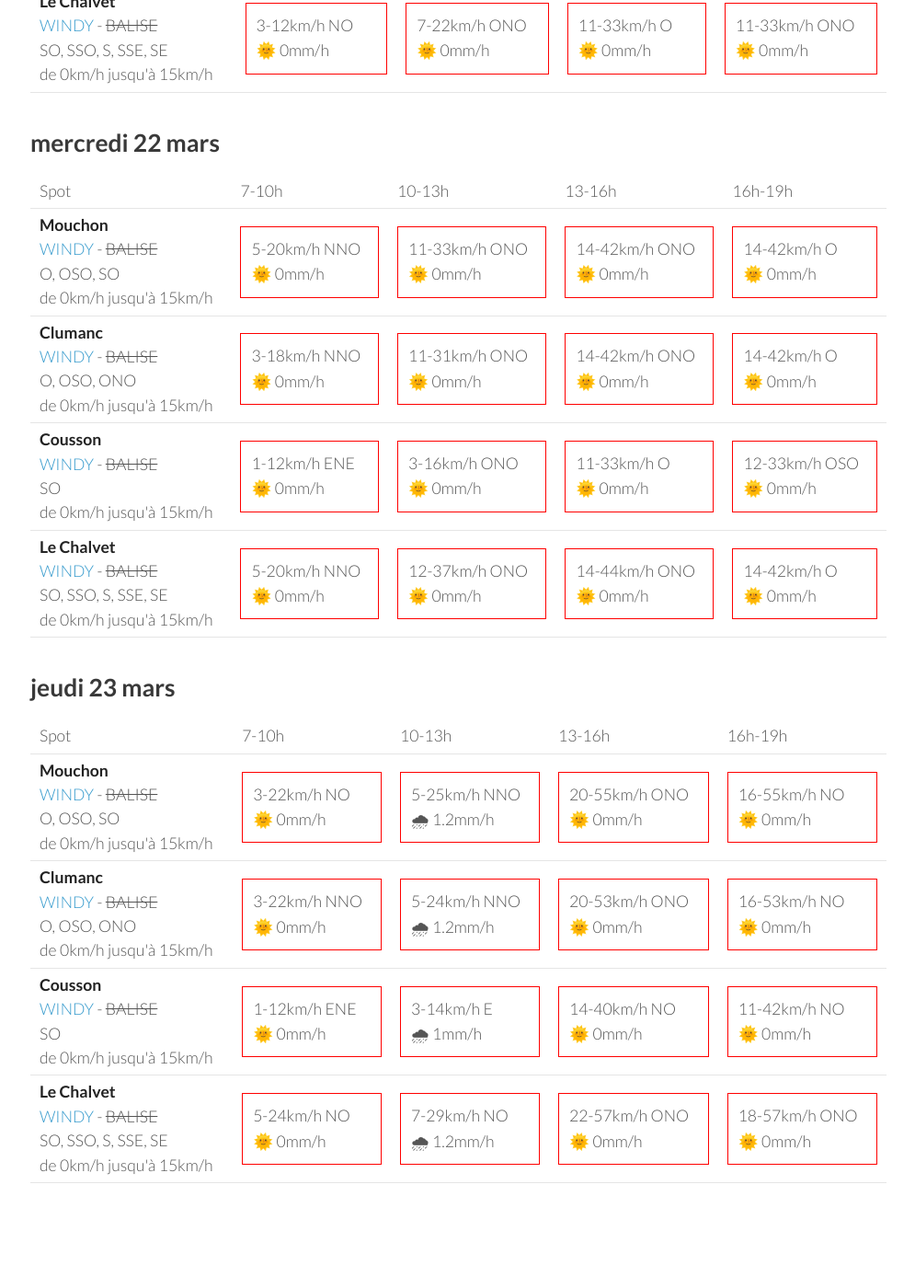
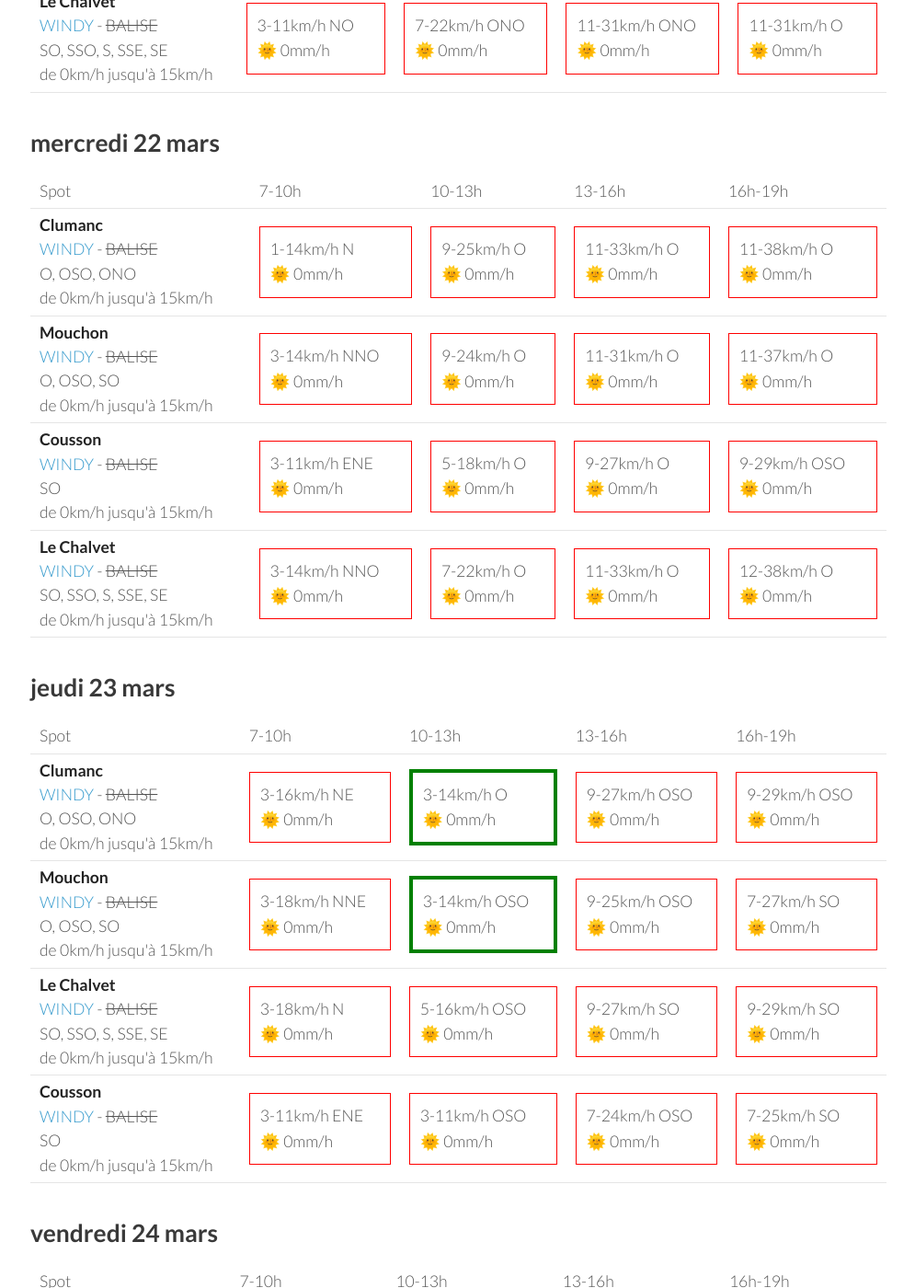
Before and after one commit to parapente-dans-le-nord/parapente-dans-le-nord.github.io, a Jekyll site: the page built from serre_poncon.markdown, in a window 1280 px wide and 1400 px high, scrolled down 1918 px. Shown: the whole window at 92% size, without its empty margins (25-1020 px from the left). Built offline with Jekyll 4.4.1, drawn with Linux system fonts in a browser that asks for light colours; some of the changed text lies outside the part shown.

Commit message:
update index.markdown

```diff
--- a/serre_poncon.markdown
+++ b/serre_poncon.markdown
@@ -7,7 +7,7 @@ title:  "Tous les spots"
 {: .links}
 
 # Prevision Windy, modèle Arome
-page mise à jour le dimanche 19 mars 06:31
+page mise à jour le dimanche 19 mars 10:31
 
 ## dimanche 19 mars
 
@@ -134,42 +134,42 @@ page mise à jour le dimanche 19 mars 06:31
       <td>16h-19h</td>
     </tr>
 <tr>
-        <td><strong>Mouchon</strong><br><a href="https://windy.com/43.992/6.424?43.878,6.425,10,m:eSuaglR">WINDY</a> - <span class="no-balise"> BALISE </span><br> <span class="vent-favorable">O, OSO, SO</span><br><span class="force-vent">de 0km/h jusqu'à 15km/h</span> </td>
+        <td><strong>Clumanc</strong><br><a href="https://windy.com/44.027/6.402?43.914,6.403,10,m:eSxaglP">WINDY</a> - <span class="no-balise"> BALISE </span><br> <span class="vent-favorable">O, OSO, ONO</span><br><span class="force-vent">de 0km/h jusqu'à 15km/h</span> </td>
 
-            <td><div class="not-flyable"><p>3-12km/h NO</p><p>🌞 0mm/h</p></div></td>
+            <td><div class="not-flyable"><p>1-11km/h NNE</p><p>🌞 0mm/h</p></div></td>
             <td><div class="not-flyable"><p>7-22km/h ONO</p><p>🌞 0mm/h</p></div></td>
             <td><div class="not-flyable"><p>11-31km/h O</p><p>🌞 0mm/h</p></div></td>
-            <td><div class="not-flyable"><p>11-33km/h O</p><p>🌞 0mm/h</p></div></td>
+            <td><div class="not-flyable"><p>11-31km/h O</p><p>🌞 0mm/h</p></div></td>
 
 
     </tr>
 <tr>
-        <td><strong>Clumanc</strong><br><a href="https://windy.com/44.027/6.402?43.914,6.403,10,m:eSxaglP">WINDY</a> - <span class="no-balise"> BALISE </span><br> <span class="vent-favorable">O, OSO, ONO</span><br><span class="force-vent">de 0km/h jusqu'à 15km/h</span> </td>
+        <td><strong>Mouchon</strong><br><a href="https://windy.com/43.992/6.424?43.878,6.425,10,m:eSuaglR">WINDY</a> - <span class="no-balise"> BALISE </span><br> <span class="vent-favorable">O, OSO, SO</span><br><span class="force-vent">de 0km/h jusqu'à 15km/h</span> </td>
 
-            <td><div class="not-flyable"><p>1-12km/h NNO</p><p>🌞 0mm/h</p></div></td>
-            <td><div class="not-flyable"><p>5-20km/h ONO</p><p>🌞 0mm/h</p></div></td>
-            <td><div class="not-flyable"><p>11-33km/h O</p><p>🌞 0mm/h</p></div></td>
-            <td><div class="not-flyable"><p>11-33km/h O</p><p>🌞 0mm/h</p></div></td>
+            <td><div class="not-flyable"><p>3-11km/h N</p><p>🌞 0mm/h</p></div></td>
+            <td><div class="not-flyable"><p>7-22km/h ONO</p><p>🌞 0mm/h</p></div></td>
+            <td><div class="not-flyable"><p>11-29km/h ONO</p><p>🌞 0mm/h</p></div></td>
+            <td><div class="not-flyable"><p>11-31km/h O</p><p>🌞 0mm/h</p></div></td>
 
 
     </tr>
 <tr>
         <td><strong>Cousson</strong><br><a href="https://windy.com/44.054/6.240?43.940,6.241,10,m:eSAaglz">WINDY</a> - <span class="no-balise"> BALISE </span><br> <span class="vent-favorable">SO</span><br><span class="force-vent">de 0km/h jusqu'à 15km/h</span> </td>
 
-            <td><div class="not-flyable"><p>3-14km/h ENE</p><p>🌞 0mm/h</p></div></td>
-            <td><div class="not-flyable"><p>1-14km/h O</p><p>🌞 0mm/h</p></div></td>
+            <td><div class="not-flyable"><p>3-12km/h ENE</p><p>🌞 0mm/h</p></div></td>
+            <td><div class="not-flyable"><p>3-14km/h ONO</p><p>🌞 0mm/h</p></div></td>
+            <td><div class="not-flyable"><p>9-25km/h O</p><p>🌞 0mm/h</p></div></td>
             <td><div class="not-flyable"><p>9-27km/h OSO</p><p>🌞 0mm/h</p></div></td>
-            <td><div class="not-flyable"><p>7-27km/h OSO</p><p>🌞 0mm/h</p></div></td>
 
 
     </tr>
 <tr>
         <td><strong>Le Chalvet</strong><br><a href="https://windy.com/43.979/6.480?43.866,6.480,10,m:eSsaglX">WINDY</a> - <span class="no-balise"> BALISE </span><br> <span class="vent-favorable">SO, SSO, S, SSE, SE</span><br><span class="force-vent">de 0km/h jusqu'à 15km/h</span> </td>
 
-            <td><div class="not-flyable"><p>3-12km/h NO</p><p>🌞 0mm/h</p></div></td>
+            <td><div class="not-flyable"><p>3-11km/h NO</p><p>🌞 0mm/h</p></div></td>
             <td><div class="not-flyable"><p>7-22km/h ONO</p><p>🌞 0mm/h</p></div></td>
-            <td><div class="not-flyable"><p>11-33km/h O</p><p>🌞 0mm/h</p></div></td>
-            <td><div class="not-flyable"><p>11-33km/h ONO</p><p>🌞 0mm/h</p></div></td>
+            <td><div class="not-flyable"><p>11-31km/h ONO</p><p>🌞 0mm/h</p></div></td>
+            <td><div class="not-flyable"><p>11-31km/h O</p><p>🌞 0mm/h</p></div></td>
 
 
     </tr>
@@ -190,42 +190,42 @@ page mise à jour le dimanche 19 mars 06:31
       <td>16h-19h</td>
     </tr>
 <tr>
-        <td><strong>Mouchon</strong><br><a href="https://windy.com/43.992/6.424?43.878,6.425,10,m:eSuaglR">WINDY</a> - <span class="no-balise"> BALISE </span><br> <span class="vent-favorable">O, OSO, SO</span><br><span class="force-vent">de 0km/h jusqu'à 15km/h</span> </td>
+        <td><strong>Clumanc</strong><br><a href="https://windy.com/44.027/6.402?43.914,6.403,10,m:eSxaglP">WINDY</a> - <span class="no-balise"> BALISE </span><br> <span class="vent-favorable">O, OSO, ONO</span><br><span class="force-vent">de 0km/h jusqu'à 15km/h</span> </td>
 
-            <td><div class="not-flyable"><p>5-20km/h NNO</p><p>🌞 0mm/h</p></div></td>
-            <td><div class="not-flyable"><p>11-33km/h ONO</p><p>🌞 0mm/h</p></div></td>
-            <td><div class="not-flyable"><p>14-42km/h ONO</p><p>🌞 0mm/h</p></div></td>
-            <td><div class="not-flyable"><p>14-42km/h O</p><p>🌞 0mm/h</p></div></td>
+            <td><div class="not-flyable"><p>1-14km/h N</p><p>🌞 0mm/h</p></div></td>
+            <td><div class="not-flyable"><p>9-25km/h O</p><p>🌞 0mm/h</p></div></td>
+            <td><div class="not-flyable"><p>11-33km/h O</p><p>🌞 0mm/h</p></div></td>
+            <td><div class="not-flyable"><p>11-38km/h O</p><p>🌞 0mm/h</p></div></td>
 
 
     </tr>
 <tr>
-        <td><strong>Clumanc</strong><br><a href="https://windy.com/44.027/6.402?43.914,6.403,10,m:eSxaglP">WINDY</a> - <span class="no-balise"> BALISE </span><br> <span class="vent-favorable">O, OSO, ONO</span><br><span class="force-vent">de 0km/h jusqu'à 15km/h</span> </td>
+        <td><strong>Mouchon</strong><br><a href="https://windy.com/43.992/6.424?43.878,6.425,10,m:eSuaglR">WINDY</a> - <span class="no-balise"> BALISE </span><br> <span class="vent-favorable">O, OSO, SO</span><br><span class="force-vent">de 0km/h jusqu'à 15km/h</span> </td>
 
-            <td><div class="not-flyable"><p>3-18km/h NNO</p><p>🌞 0mm/h</p></div></td>
-            <td><div class="not-flyable"><p>11-31km/h ONO</p><p>🌞 0mm/h</p></div></td>
-            <td><div class="not-flyable"><p>14-42km/h ONO</p><p>🌞 0mm/h</p></div></td>
-            <td><div class="not-flyable"><p>14-42km/h O</p><p>🌞 0mm/h</p></div></td>
+            <td><div class="not-flyable"><p>3-14km/h NNO</p><p>🌞 0mm/h</p></div></td>
+            <td><div class="not-flyable"><p>9-24km/h O</p><p>🌞 0mm/h</p></div></td>
+            <td><div class="not-flyable"><p>11-31km/h O</p><p>🌞 0mm/h</p></div></td>
+            <td><div class="not-flyable"><p>11-37km/h O</p><p>🌞 0mm/h</p></div></td>
 
 
     </tr>
 <tr>
         <td><strong>Cousson</strong><br><a href="https://windy.com/44.054/6.240?43.940,6.241,10,m:eSAaglz">WINDY</a> - <span class="no-balise"> BALISE </span><br> <span class="vent-favorable">SO</span><br><span class="force-vent">de 0km/h jusqu'à 15km/h</span> </td>
 
-            <td><div class="not-flyable"><p>1-12km/h ENE</p><p>🌞 0mm/h</p></div></td>
-            <td><div class="not-flyable"><p>3-16km/h ONO</p><p>🌞 0mm/h</p></div></td>
-            <td><div class="not-flyable"><p>11-33km/h O</p><p>🌞 0mm/h</p></div></td>
-            <td><div class="not-flyable"><p>12-33km/h OSO</p><p>🌞 0mm/h</p></div></td>
+            <td><div class="not-flyable"><p>3-11km/h ENE</p><p>🌞 0mm/h</p></div></td>
+            <td><div class="not-flyable"><p>5-18km/h O</p><p>🌞 0mm/h</p></div></td>
+            <td><div class="not-flyable"><p>9-27km/h O</p><p>🌞 0mm/h</p></div></td>
+            <td><div class="not-flyable"><p>9-29km/h OSO</p><p>🌞 0mm/h</p></div></td>
 
 
     </tr>
 <tr>
         <td><strong>Le Chalvet</strong><br><a href="https://windy.com/43.979/6.480?43.866,6.480,10,m:eSsaglX">WINDY</a> - <span class="no-balise"> BALISE </span><br> <span class="vent-favorable">SO, SSO, S, SSE, SE</span><br><span class="force-vent">de 0km/h jusqu'à 15km/h</span> </td>
 
-            <td><div class="not-flyable"><p>5-20km/h NNO</p><p>🌞 0mm/h</p></div></td>
-            <td><div class="not-flyable"><p>12-37km/h ONO</p><p>🌞 0mm/h</p></div></td>
-            <td><div class="not-flyable"><p>14-44km/h ONO</p><p>🌞 0mm/h</p></div></td>
-            <td><div class="not-flyable"><p>14-42km/h O</p><p>🌞 0mm/h</p></div></td>
+            <td><div class="not-flyable"><p>3-14km/h NNO</p><p>🌞 0mm/h</p></div></td>
+            <td><div class="not-flyable"><p>7-22km/h O</p><p>🌞 0mm/h</p></div></td>
+            <td><div class="not-flyable"><p>11-33km/h O</p><p>🌞 0mm/h</p></div></td>
+            <td><div class="not-flyable"><p>12-38km/h O</p><p>🌞 0mm/h</p></div></td>
 
 
     </tr>
@@ -246,42 +246,42 @@ page mise à jour le dimanche 19 mars 06:31
       <td>16h-19h</td>
     </tr>
 <tr>
-        <td><strong>Mouchon</strong><br><a href="https://windy.com/43.992/6.424?43.878,6.425,10,m:eSuaglR">WINDY</a> - <span class="no-balise"> BALISE </span><br> <span class="vent-favorable">O, OSO, SO</span><br><span class="force-vent">de 0km/h jusqu'à 15km/h</span> </td>
+        <td><strong>Clumanc</strong><br><a href="https://windy.com/44.027/6.402?43.914,6.403,10,m:eSxaglP">WINDY</a> - <span class="no-balise"> BALISE </span><br> <span class="vent-favorable">O, OSO, ONO</span><br><span class="force-vent">de 0km/h jusqu'à 15km/h</span> </td>
 
-            <td><div class="not-flyable"><p>3-22km/h NO</p><p>🌞 0mm/h</p></div></td>
-            <td><div class="not-flyable"><p>5-25km/h NNO</p><p>🌧 1.2mm/h</p></div></td>
-            <td><div class="not-flyable"><p>20-55km/h ONO</p><p>🌞 0mm/h</p></div></td>
-            <td><div class="not-flyable"><p>16-55km/h NO</p><p>🌞 0mm/h</p></div></td>
+            <td><div class="not-flyable"><p>3-16km/h NE</p><p>🌞 0mm/h</p></div></td>
+            <td><div class="flyable"><p>3-14km/h O</p><p>🌞 0mm/h</p></div></td>
+            <td><div class="not-flyable"><p>9-27km/h OSO</p><p>🌞 0mm/h</p></div></td>
+            <td><div class="not-flyable"><p>9-29km/h OSO</p><p>🌞 0mm/h</p></div></td>
 
 
     </tr>
 <tr>
-        <td><strong>Clumanc</strong><br><a href="https://windy.com/44.027/6.402?43.914,6.403,10,m:eSxaglP">WINDY</a> - <span class="no-balise"> BALISE </span><br> <span class="vent-favorable">O, OSO, ONO</span><br><span class="force-vent">de 0km/h jusqu'à 15km/h</span> </td>
+        <td><strong>Mouchon</strong><br><a href="https://windy.com/43.992/6.424?43.878,6.425,10,m:eSuaglR">WINDY</a> - <span class="no-balise"> BALISE </span><br> <span class="vent-favorable">O, OSO, SO</span><br><span class="force-vent">de 0km/h jusqu'à 15km/h</span> </td>
 
-            <td><div class="not-flyable"><p>3-22km/h NNO</p><p>🌞 0mm/h</p></div></td>
-            <td><div class="not-flyable"><p>5-24km/h NNO</p><p>🌧 1.2mm/h</p></div></td>
-            <td><div class="not-flyable"><p>20-53km/h ONO</p><p>🌞 0mm/h</p></div></td>
-            <td><div class="not-flyable"><p>16-53km/h NO</p><p>🌞 0mm/h</p></div></td>
+            <td><div class="not-flyable"><p>3-18km/h NNE</p><p>🌞 0mm/h</p></div></td>
+            <td><div class="flyable"><p>3-14km/h OSO</p><p>🌞 0mm/h</p></div></td>
+            <td><div class="not-flyable"><p>9-25km/h OSO</p><p>🌞 0mm/h</p></div></td>
+            <td><div class="not-flyable"><p>7-27km/h SO</p><p>🌞 0mm/h</p></div></td>
+
+
+    </tr>
+<tr>
+        <td><strong>Le Chalvet</strong><br><a href="https://windy.com/43.979/6.480?43.866,6.480,10,m:eSsaglX">WINDY</a> - <span class="no-balise"> BALISE </span><br> <span class="vent-favorable">SO, SSO, S, SSE, SE</span><br><span class="force-vent">de 0km/h jusqu'à 15km/h</span> </td>
+
+            <td><div class="not-flyable"><p>3-18km/h N</p><p>🌞 0mm/h</p></div></td>
+            <td><div class="not-flyable"><p>5-16km/h OSO</p><p>🌞 0mm/h</p></div></td>
+            <td><div class="not-flyable"><p>9-27km/h SO</p><p>🌞 0mm/h</p></div></td>
+            <td><div class="not-flyable"><p>9-29km/h SO</p><p>🌞 0mm/h</p></div></td>
 
 
     </tr>
 <tr>
         <td><strong>Cousson</strong><br><a href="https://windy.com/44.054/6.240?43.940,6.241,10,m:eSAaglz">WINDY</a> - <span class="no-balise"> BALISE </span><br> <span class="vent-favorable">SO</span><br><span class="force-vent">de 0km/h jusqu'à 15km/h</span> </td>
 
-            <td><div class="not-flyable"><p>1-12km/h ENE</p><p>🌞 0mm/h</p></div></td>
-            <td><div class="not-flyable"><p>3-14km/h E</p><p>🌧 1mm/h</p></div></td>
-            <td><div class="not-flyable"><p>14-40km/h NO</p><p>🌞 0mm/h</p></div></td>
-            <td><div class="not-flyable"><p>11-42km/h NO</p><p>🌞 0mm/h</p></div></td>
-
-
-    </tr>
-<tr>
-        <td><strong>Le Chalvet</strong><br><a href="https://windy.com/43.979/6.480?43.866,6.480,10,m:eSsaglX">WINDY</a> - <span class="no-balise"> BALISE </span><br> <span class="vent-favorable">SO, SSO, S, SSE, SE</span><br><span class="force-vent">de 0km/h jusqu'à 15km/h</span> </td>
-
-            <td><div class="not-flyable"><p>5-24km/h NO</p><p>🌞 0mm/h</p></div></td>
-            <td><div class="not-flyable"><p>7-29km/h NO</p><p>🌧 1.2mm/h</p></div></td>
-            <td><div class="not-flyable"><p>22-57km/h ONO</p><p>🌞 0mm/h</p></div></td>
-            <td><div class="not-flyable"><p>18-57km/h ONO</p><p>🌞 0mm/h</p></div></td>
+            <td><div class="not-flyable"><p>3-11km/h ENE</p><p>🌞 0mm/h</p></div></td>
+            <td><div class="not-flyable"><p>3-11km/h OSO</p><p>🌞 0mm/h</p></div></td>
+            <td><div class="not-flyable"><p>7-24km/h OSO</p><p>🌞 0mm/h</p></div></td>
+            <td><div class="not-flyable"><p>7-25km/h SO</p><p>🌞 0mm/h</p></div></td>
 
 
     </tr>
@@ -289,3 +289,59 @@ page mise à jour le dimanche 19 mars 06:31
 </tbody>
 </table>
 {:/}
+## vendredi 24 mars
+
+{::nomarkdown}
+<table>
+  <tbody>
+    <tr>
+      <td>Spot</td>
+      <td>7-10h</td>
+      <td>10-13h</td>
+      <td>13-16h</td>
+      <td>16h-19h</td>
+    </tr>
+<tr>
+        <td><strong>Mouchon</strong><br><a href="https://windy.com/43.992/6.424?43.878,6.425,10,m:eSuaglR">WINDY</a> - <span class="no-balise"> BALISE </span><br> <span class="vent-favorable">O, OSO, SO</span><br><span class="force-vent">de 0km/h jusqu'à 15km/h</span> </td>
+
+            <td><div class="not-flyable"><p>3-16km/h NO</p><p>🌞 0mm/h</p></div></td>
+            <td><div class="not-flyable"><p>9-29km/h ONO</p><p>🌞 0mm/h</p></div></td>
+            <td><div class="not-flyable"><p>16-46km/h ONO</p><p>🌞 0mm/h</p></div></td>
+            <td><div class="not-flyable"><p>14-50km/h ONO</p><p>🌧 0.7mm/h</p></div></td>
+
+
+    </tr>
+<tr>
+        <td><strong>Clumanc</strong><br><a href="https://windy.com/44.027/6.402?43.914,6.403,10,m:eSxaglP">WINDY</a> - <span class="no-balise"> BALISE </span><br> <span class="vent-favorable">O, OSO, ONO</span><br><span class="force-vent">de 0km/h jusqu'à 15km/h</span> </td>
+
+            <td><div class="not-flyable"><p>3-16km/h NNO</p><p>🌞 0mm/h</p></div></td>
+            <td><div class="not-flyable"><p>9-27km/h NO</p><p>🌞 0mm/h</p></div></td>
+            <td><div class="not-flyable"><p>16-46km/h ONO</p><p>🌞 0mm/h</p></div></td>
+            <td><div class="not-flyable"><p>14-50km/h ONO</p><p>🌧 0.6mm/h</p></div></td>
+
+
+    </tr>
+<tr>
+        <td><strong>Cousson</strong><br><a href="https://windy.com/44.054/6.240?43.940,6.241,10,m:eSAaglz">WINDY</a> - <span class="no-balise"> BALISE </span><br> <span class="vent-favorable">SO</span><br><span class="force-vent">de 0km/h jusqu'à 15km/h</span> </td>
+
+            <td><div class="not-flyable"><p>3-11km/h E</p><p>🌞 0mm/h</p></div></td>
+            <td><div class="not-flyable"><p>1-14km/h NO</p><p>🌞 0mm/h</p></div></td>
+            <td><div class="not-flyable"><p>11-33km/h ONO</p><p>🌞 0mm/h</p></div></td>
+            <td><div class="not-flyable"><p>9-37km/h ONO</p><p>🌞 0mm/h</p></div></td>
+
+
+    </tr>
+<tr>
+        <td><strong>Le Chalvet</strong><br><a href="https://windy.com/43.979/6.480?43.866,6.480,10,m:eSsaglX">WINDY</a> - <span class="no-balise"> BALISE </span><br> <span class="vent-favorable">SO, SSO, S, SSE, SE</span><br><span class="force-vent">de 0km/h jusqu'à 15km/h</span> </td>
+
+            <td><div class="not-flyable"><p>3-16km/h NO</p><p>🌞 0mm/h</p></div></td>
+            <td><div class="not-flyable"><p>11-31km/h ONO</p><p>🌞 0mm/h</p></div></td>
+            <td><div class="not-flyable"><p>18-48km/h ONO</p><p>🌞 0mm/h</p></div></td>
+            <td><div class="not-flyable"><p>16-51km/h ONO</p><p>🌧 0.7mm/h</p></div></td>
+
+
+    </tr>
+
+</tbody>
+</table>
+{:/}
```
